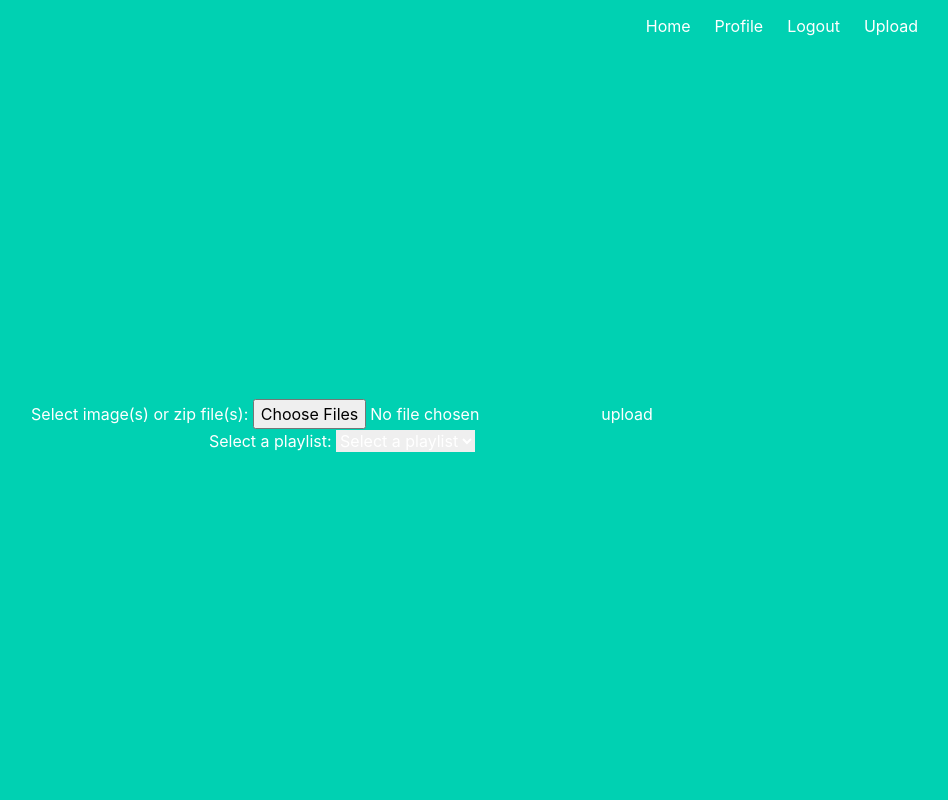
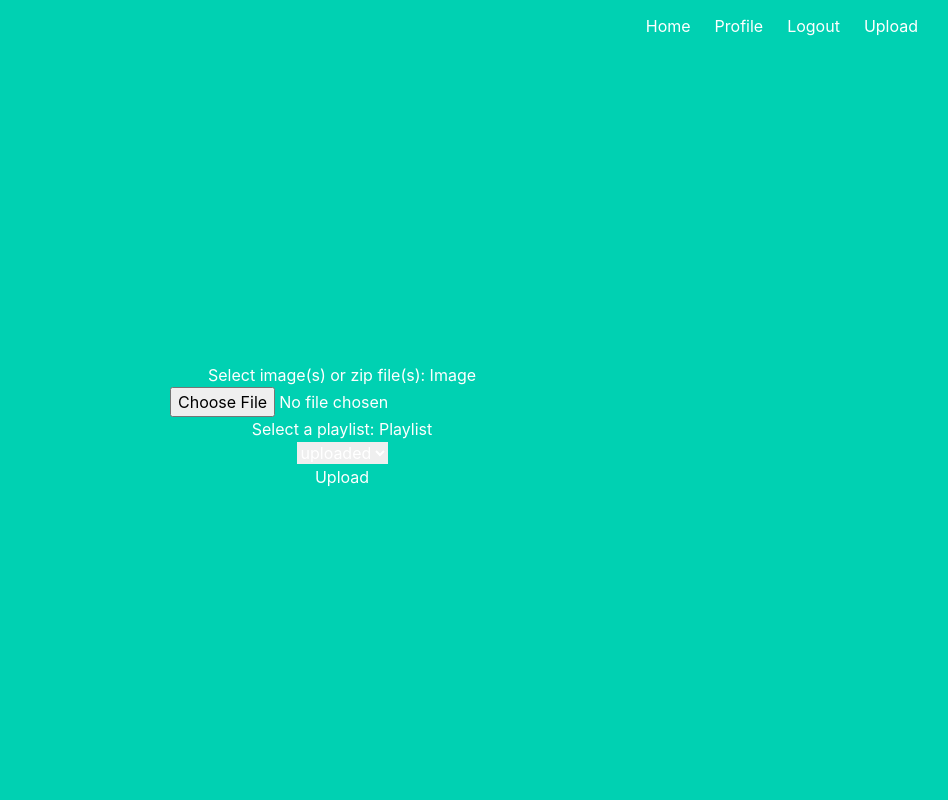
Before and after one commit to meowmeowow/quickdraws, a Flask app: page /upload in a window 1280 px wide. Shown: the whole page, without its empty margins (298-1246 px from the left). Run offline with Flask 3, Linux system fonts and the light colour scheme; a user stored in the database is signed in; style sheets or scripts are compiled from the project's sources; some libraries are stand-ins or nearby versions.

Commit message:
dont pull this, not done yet, it might mess up ur stuff, commiting to document progress. added ability to add to a playlist that you create (via playlist creation in profile). as far as im aware it's working but images still not displaying in profile, so trying to get it fixed.

```diff
--- a/project/forms.py
+++ b/project/forms.py
@@ -1,22 +1,21 @@
-from flask_wtf import FlaskForm as Form
-from wtforms import StringField, SubmitField, validators, SelectField
+# forms.py
+from flask_wtf import FlaskForm
+from wtforms import StringField, SubmitField, SelectField
 from flask_wtf.file import FileField, FileAllowed, FileRequired
 from wtforms.validators import DataRequired
 from .models import Playlist
 
-
-class PlaylistForm(Form):
+class PlaylistForm(FlaskForm):
     name = StringField("Playlist Name")
     category = StringField("Category")
     logo = FileField("Upload a cover for your playlist", validators=[FileRequired(), FileAllowed(['jpg', 'png'], 'Can only upload photos!')])
     submit = SubmitField('Submit')
 
+class UploadImageForm(FlaskForm):
+    image = FileField('Image', validators=[DataRequired()])
+    playlist = SelectField('Playlist', choices=[], coerce=int)
+    submit = SubmitField('Upload')
+
 def populate_playlist_choices(user_id):
     playlists = Playlist.query.filter_by(user_id=user_id).all()
     return [(playlist.id, playlist.name) for playlist in playlists]
-
-class UploadImageForm(Form):
-    image = FileField('Image', validators=[DataRequired()])
-    playlist = SelectField('Playlist', choices=[], coerce=int)
-    new_playlist = StringField('New Playlist')
-    submit = SubmitField('Upload')
--- a/project/main.py
+++ b/project/main.py
@@ -53,11 +53,9 @@ def index():
 @main.route('/profile', methods=['GET', 'POST'])
 @login_required
 def profile():
-    playlist = models.Playlist.query.filter_by(user_id=current_user.id).filter_by(name="uploaded").first()
-    images = playlist.getImagesFromPlaylist() if playlist else []
     form = PlaylistForm()
     if form.validate_on_submit():
-        new_playlist = models.Playlist(
+        new_playlist = Playlist(
             name=form.name.data,
             user_id=current_user.id,
         )
@@ -65,8 +63,9 @@ def profile():
         db.session.commit()
         flash('Playlist added successfully!')
         return redirect(url_for('main.profile'))
-    playlists = models.Playlist.query.filter_by(user_id=current_user.id).all()
-    return render_template('profile.html', name=current_user.name, images=images, playlists=playlists, form=form)
+
+    playlists = Playlist.query.filter_by(user_id=current_user.id).all()
+    return render_template('profile.html', name=current_user.name, playlists=playlists, form=form)
 
 @main.route('/playlist')
 @login_required
@@ -100,67 +99,55 @@ def setSessionImages():
         return('0')
     return(str(len(session.images)))
 
-@main.route('/upload')
+@main.route('/upload', methods=['GET', 'POST'])
 @login_required
 def upload():
-    return render_template('upload.html')
+    form = UploadImageForm()
+    form.playlist.choices = populate_playlist_choices(current_user.id)
+    if form.validate_on_submit():
+        files = request.files.getlist('image')
+        playlist_id = form.playlist.data
+        if not files or all(f.filename == '' for f in files):
+            flash('No selected file')
+            return redirect(request.url)
 
-@main.route('/upload', methods=['POST'])
-@login_required
-def upload_post():
-    if 'files' not in request.files:
-        flash('No file part')
+        for file in files:
+            if file and allowed_file(file.filename):
+                try:
+                    file_content = file.read()
+                    if file.filename.endswith('.zip'):
+                        with zipfile.ZipFile(file, 'r') as zip_ref:
+                            for extracted_file in zip_ref.namelist():
+                                extracted_file_content = zip_ref.read(extracted_file)
+                                if extracted_file_content:
+                                    save_image_to_playlist(extracted_file_content, extracted_file, playlist_id)
+                    else:
+                        save_image_to_playlist(file_content, file.filename, playlist_id)
+                except Exception as e:
+                    db.session.rollback()
+                    flash(f"Error uploading file {file.filename}: {str(e)}")
+                    return redirect(request.url)
+
+        try:
+            db.session.commit()
+            flash('Files uploaded successfully!')
+        except Exception as e:
+            db.session.rollback()
+            flash(f"Database error: {str(e)}")
         return redirect(request.url)
 
-    files = request.files.getlist('files')
-    if not files or all(f.filename == '' for f in files):
-        flash('No selected file')
-        return redirect(request.url)
+    return render_template('upload.html', form=form)
 
-    for file in files:
-        if file and allowed_file(file.filename):
-            try:
-                file_content = file.read()
-                #resize here
-                if file.filename.endswith('.zip'):
-                    with zipfile.ZipFile(file, 'r') as zip_ref:
-                        for extracted_file in zip_ref.namelist():
-                            extracted_file_content = zip_ref.read(extracted_file)
-                            if extracted_file_content:
-                                image = models.newImage(extracted_file_content)
-                                image.user_id = current_user.id
-                                image.name = file.filename
-
-                                open(image.filename(), 'wb').write(file_content)
-
-
-                                db.session.add(image)
-
-                                #uploaded_file(image.hash)
-                else:
-                    image = models.newImage(file_content)
-                    image.user_id = current_user.id
-                    image.name = file.filename
-
-
-                    open(image.filename(), 'wb').write(file_content)
-
-                    db.session.add(image)
-
-                    #uploaded_file(image.hash)
-            except Exception as e:
-                db.session.rollback()
-                flash(f"Error uploading file {file.filename}: {str(e)}")
-                return redirect(request.url)
-
-    try:
-        db.session.commit()
-        flash('Files uploaded successfully!')
-    except Exception as e:
-        db.session.rollback()
-        flash(f"Database error: {str(e)}")
-
-    return redirect(request.url)
+def save_image_to_playlist(file_content, filename, playlist_id):
+    image = Image.new_image(file_content)
+    image.user_id = current_user.id
+    image.name = filename
+    db.session.add(image)
+    db.session.flush()  # Ensure the image is added and has an ID
+    playlist_item = PlaylistItem.new_playlist_item(playlist_id, image.id)
+    db.session.add(playlist_item)
+    with open(image.filename(), 'wb') as f:
+        f.write(file_content)
 
 @main.route("/playlist/get", methods=['GET'])
 def get_all_playlists():
--- a/project/templates/base.html
+++ b/project/templates/base.html
@@ -46,7 +46,7 @@
 
                             {% if current_user.is_authenticated %}
 
-                            <a href="{{ url_for('main.upload_post') }}" class="navbar-item">
+                            <a href="{{ url_for('main.upload') }}" class="navbar-item">
                                 Upload
                             </a>
                                                         {% endif %}
--- a/project/templates/upload.html
+++ b/project/templates/upload.html
@@ -1,29 +1,21 @@
-  {% extends "base.html" %}
+{% extends "base.html" %}
 
-  {% block content %}
-
+{% block content %}
   {% with messages = get_flashed_messages() %}
   {% if messages %}
       <div class="notification is-danger">
           {{ messages[0] }}
       </div>
   {% endif %}
-
-
   {% endwith %}
-  <form method = post enctype=multipart/form-data>
+  <form method="post" enctype="multipart/form-data" action="{{ url_for('main.upload') }}">
+    {{ form.hidden_tag() }}
     <label for="files">Select image(s) or zip file(s):</label>
-    <input type="file" id="files" name="files" accept="image/*,.zip" multiple>
-    <input type="submit" value="upload">
-
-    <div class="form-group">
-        <label for="playlistselect">Select a playlist:</label>
-        <select id="playlistselect" name="playlistselect" class="form-control">
-            <option value="">Select a playlist</option>
-            {% for playlist in playlists %}
-            <option value="{{ playlist.id }}">{{ playlist.name }}</option>
-            {% endfor %}
-        </select>
-    </div>
+    {{ form.image.label }}<br>
+    {{ form.image(class="form-control") }}<br>
+    <label for="playlistselect">Select a playlist:</label>
+    {{ form.playlist.label }}<br>
+    {{ form.playlist(class="form-control") }}<br>
+    {{ form.submit(class="btn btn-primary") }}
   </form>
-  {% endblock %}
+{% endblock %}
```
Also changed, not shown: project/models.py (+35 -48 lines), instance/db.sqlite, project/templates/profile.html (line endings or trailing spaces).
